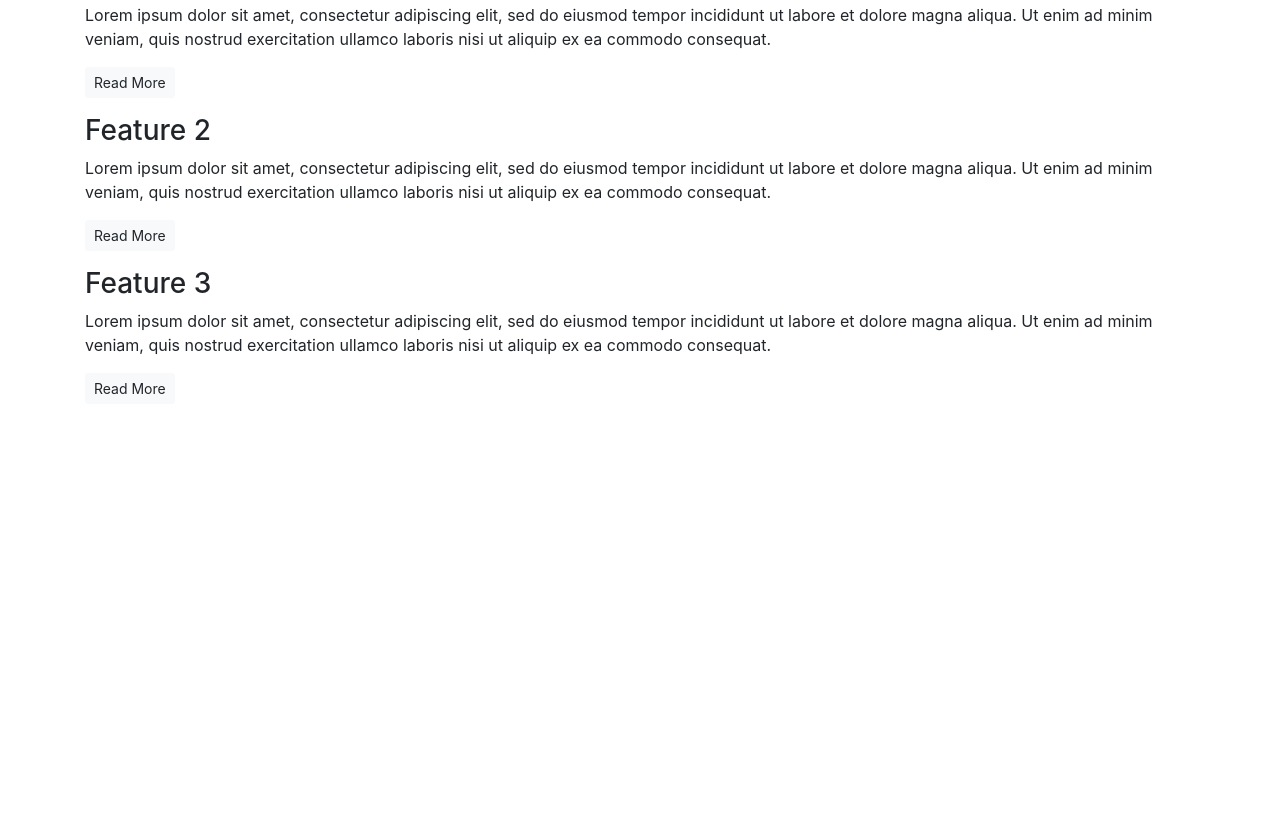
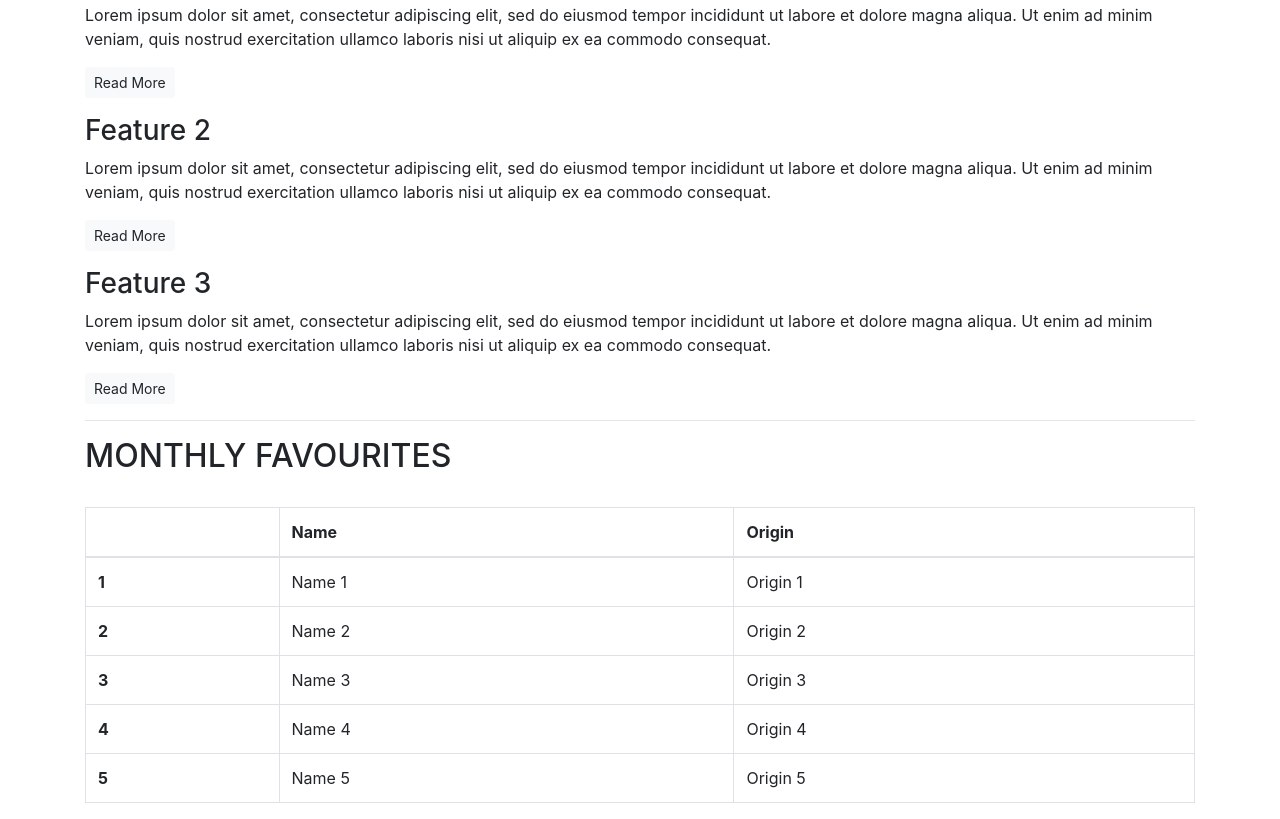
Before and after one commit to madeleine2086/my-bootstrap-project, a plain HTML site: page index.html in a window 1280 px wide. Shown: the part 555-1374 px from the top of the page. Before the commit the page ends 975 px from the top, so only its background shows below. Drawn offline with nearby package versions, Linux system fonts and the light colour scheme.

Commit message:
third commit

```diff
--- a/index.html
+++ b/index.html
@@ -62,6 +62,52 @@
             </div>
         </section>
         <!-- /.features -->
+        <hr>
+
+        <!-- Favourites -->
+
+        <section class="quotes">
+            <h2 class="text-uppercase">Monthly favourites</h2>
+            <table class="table table-bordered">
+                <thead>
+                    <br>
+                        <th scope="col"></th>
+                        <th scope="col">Name</th>
+                        <th scope="col">Origin</th>
+
+                    </tr>
+                </thead>
+                <tbody>
+                    <tr>
+                        <th scope="row">1</th>
+                        <td>Name 1</td>
+                        <td>Origin 1</td>
+                    </tr>
+                    <tr>
+                        <th scope="row">2</th>
+                        <td>Name 2</td>
+                        <td>Origin 2</td>
+                    </tr>
+                    <tr>
+                        <th scope="row">3</th>
+                        <td>Name 3</td>
+                        <td>Origin 3</td>
+                    </tr>
+                    <tr>
+                        <th scope="row">4</th>
+                        <td>Name 4</td>
+                        <td>Origin 4</td>
+                    </tr>
+                    <tr>
+                        <th scope="row">5</th>
+                        <td>Name 5</td>
+                        <td>Origin 5</td>
+                    </tr>
+                </tbody>
+
+            </table>
+        </section>
+        <!-- /.favourites -->
     </article>
 </body>
 
```
